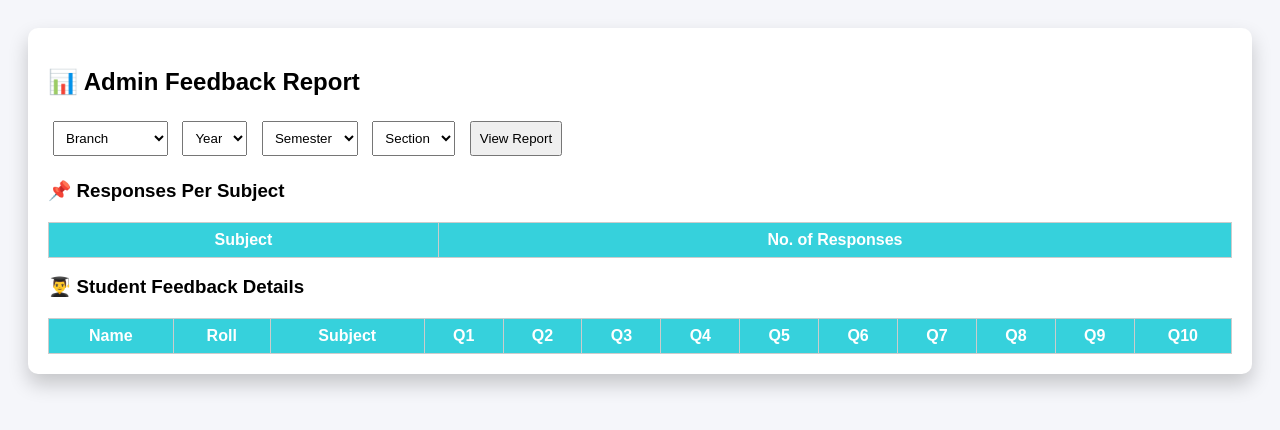
After one commit to Vivekanandhan7677/MRCE_FEEDBACK, a Flask app: page /admin_report in a window 1280 px wide. The commit adds this page. Shown: the top 430 px of the page. Run offline with Flask 3, Linux system fonts and the light colour scheme; lists and menus that the app fills with data are empty; some libraries are stand-ins or nearby versions.

Commit message:
Initial commit - Flask Feedback System

```diff
--- a/app.py
+++ b/app.py
@@ -467,6 +467,52 @@ def reset_feedback():
 
     return "All Feedback Reset Successfully!"
 
+from flask import request, render_template
+import psycopg2
+
+@app.route('/admin_report', methods=['GET', 'POST'])
+def admin_report():
+    data = []
+    summary = []
+
+    if request.method == 'POST':
+        branch = request.form['branch']
+        year = request.form['year']
+        semester = request.form['semester']
+        section = request.form['section']
+
+        conn = db()   # ✅ FIXED
+        cur = conn.cursor()
+
+        # 1. Student + Answers
+        cur.execute("""
+        SELECT sf.name, sf.roll, sf.subject,
+               a.q1, a.q2, a.q3, a.q4, a.q5,
+               a.q6, a.q7, a.q8, a.q9, a.q10
+        FROM students_feedback sf
+        JOIN answers a ON sf.id = a.feedback_id
+        WHERE sf.branch=%s AND sf.year=%s
+        AND sf.semester=%s AND sf.section=%s
+        """, (branch, year, semester, section))
+
+        data = cur.fetchall()
+
+        # 2. Subject Summary
+        cur.execute("""
+        SELECT subject, COUNT(*)
+        FROM students_feedback
+        WHERE branch=%s AND year=%s
+        AND semester=%s AND section=%s
+        GROUP BY subject
+        """, (branch, year, semester, section))
+
+        summary = cur.fetchall()
+
+        cur.close()
+        conn.close()
+
+    return render_template("admin_report.html", data=data, summary=summary)
+
 
 if __name__ == "__main__":
     port = int(os.environ.get("PORT", 10000))
--- a/templates/admin.html
+++ b/templates/admin.html
@@ -142,6 +142,8 @@
         </div>
 
         <button type="submit">View Report</button>
+
+        <a href="/admin_report">View Feedback Report</a>
     </form>
 
 
--- /dev/null
+++ b/templates/admin_report.html
@@ -0,0 +1,128 @@
+<!DOCTYPE html>
+<html>
+<head>
+<title>Admin Report</title>
+
+<style>
+body{
+  font-family:Arial;
+  background:#f5f6fa;
+  padding:20px;
+}
+
+.card{
+  background:white;
+  padding:20px;
+  border-radius:10px;
+  box-shadow:0 10px 20px rgba(0,0,0,0.2);
+}
+
+select,button{
+  padding:8px;
+  margin:5px;
+}
+
+table{
+  width:100%;
+  border-collapse:collapse;
+  margin-top:20px;
+}
+
+th,td{
+  border:1px solid #ccc;
+  padding:8px;
+  text-align:center;
+}
+
+th{
+  background:#36d1dc;
+  color:white;
+}
+</style>
+</head>
+
+<body>
+
+<div class="card">
+
+<h2>📊 Admin Feedback Report</h2>
+
+<form method="POST">
+  <select name="branch" required>
+    <option value="">Branch</option>
+    <option value="CSE_AI_ML">CSE(AI&ML)</option>
+    <option value="CSE">CSE</option>
+    <option value="CSD">CSD</option>
+    <option value="ECE">ECE</option>
+  </select>
+
+  <select name="year" required>
+    <option value="">Year</option>
+    <option>I</option><option>II</option>
+    <option>III</option><option>IV</option>
+  </select>
+
+  <select name="semester" required>
+    <option value="">Semester</option>
+    <option>I</option><option>II</option>
+  </select>
+
+  <select name="section" required>
+    <option value="">Section</option>
+    <option>A</option><option>B</option>
+    <option>C</option><option>D</option>
+  </select>
+
+  <button type="submit">View Report</button>
+</form>
+
+<!-- ✅ SUBJECT SUMMARY -->
+<h3>📌 Responses Per Subject</h3>
+<table>
+<tr>
+  <th>Subject</th>
+  <th>No. of Responses</th>
+</tr>
+
+{% for s in summary %}
+<tr>
+  <td>{{ s[0] }}</td>
+  <td>{{ s[1] }}</td>
+</tr>
+{% endfor %}
+</table>
+
+<!-- ✅ STUDENT DETAILS -->
+<h3>👨‍🎓 Student Feedback Details</h3>
+<table>
+<tr>
+  <th>Name</th>
+  <th>Roll</th>
+  <th>Subject</th>
+  <th>Q1</th><th>Q2</th><th>Q3</th><th>Q4</th><th>Q5</th>
+  <th>Q6</th><th>Q7</th><th>Q8</th><th>Q9</th><th>Q10</th>
+</tr>
+
+{% for row in data %}
+<tr>
+  <td>{{ row[0] }}</td>
+  <td>{{ row[1] }}</td>
+  <td>{{ row[2] }}</td>
+  <td>{{ row[3] }}</td>
+  <td>{{ row[4] }}</td>
+  <td>{{ row[5] }}</td>
+  <td>{{ row[6] }}</td>
+  <td>{{ row[7] }}</td>
+  <td>{{ row[8] }}</td>
+  <td>{{ row[9] }}</td>
+  <td>{{ row[10] }}</td>
+  <td>{{ row[11] }}</td>
+  <td>{{ row[12] }}</td>
+</tr>
+{% endfor %}
+</table>
+
+</div>
+
+</body>
+</html>
```
Also changed, not shown: 1 other file.
